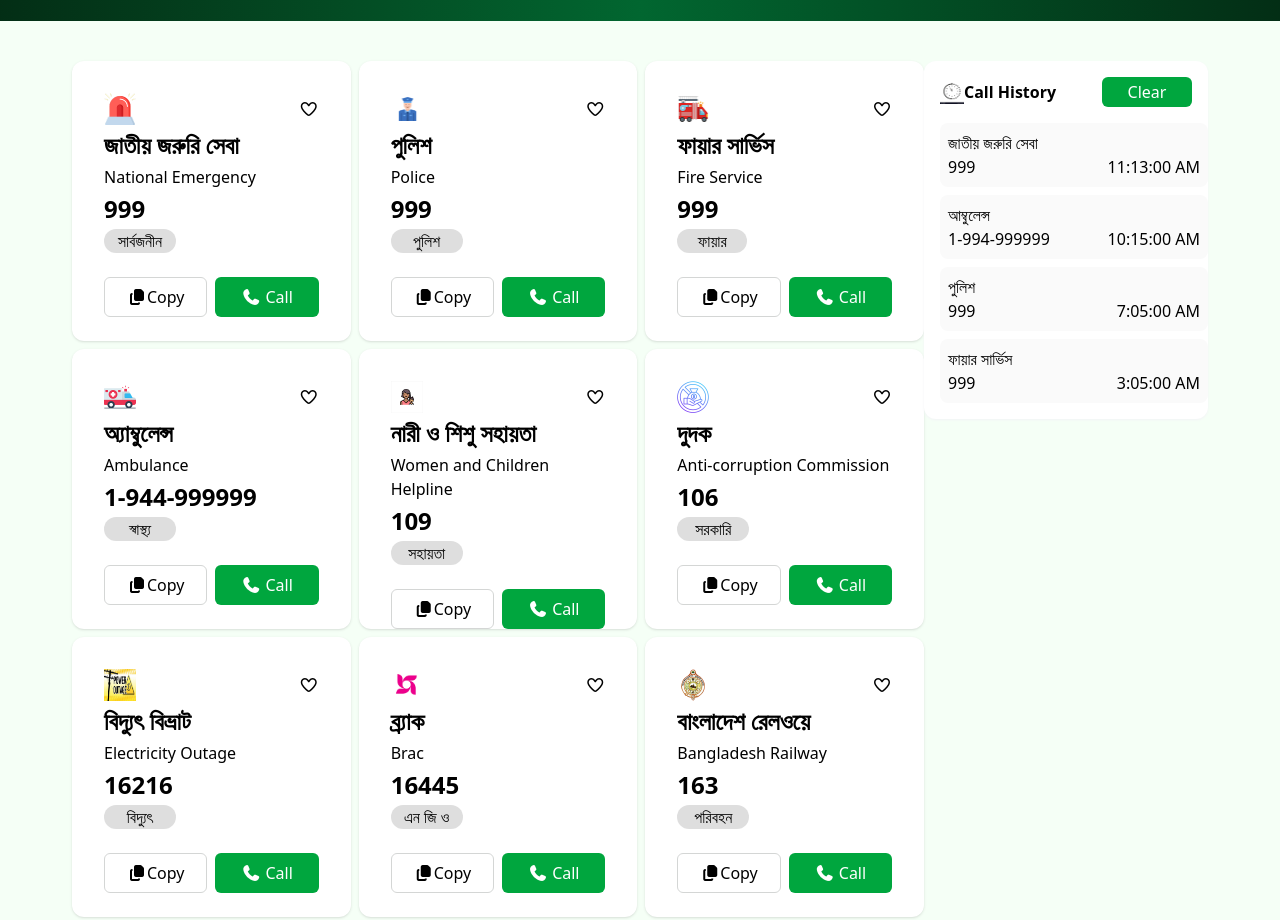
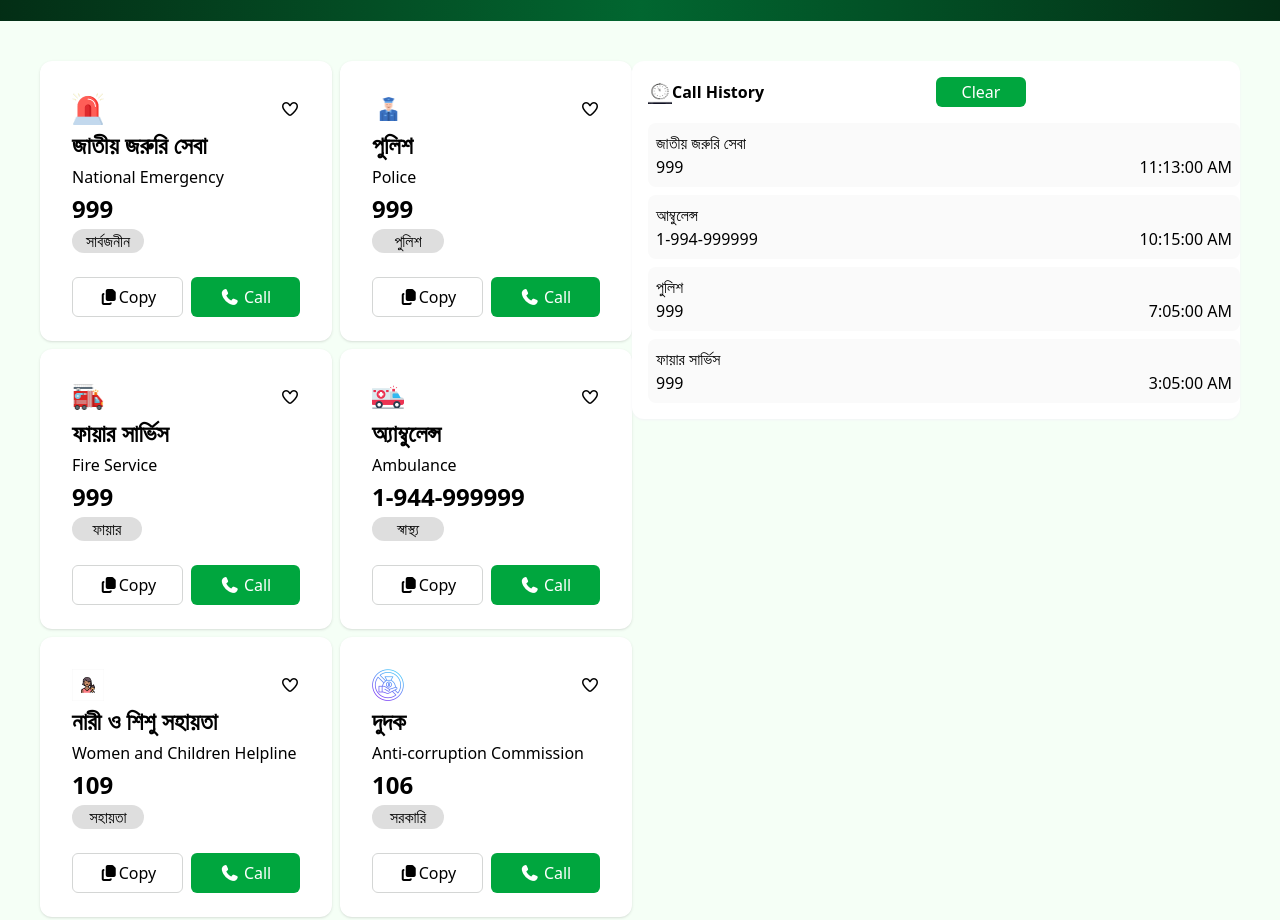
Before and after one commit to FahmidaHamid/assignment05SolutionFH, a website: page index.html in a window 1280 px wide. Shown: the part 351-1271 px from the top of the page. Drawn offline with Linux system fonts and the light colour scheme; a web font is replaced by a local one.

Commit message:
responsible testing

```diff
--- a/index.html
+++ b/index.html
@@ -29,7 +29,7 @@
   >
     <div
       id="nav"
-      class="w-full sm:h-screen md:max-h-10 pl-6 pr-6 pt-14 pb-14 flex flex-1 flex-row items-center justify-between shadow-[0_1px_50px_0px_rgba(181,181,181,0.25)] bg-white"
+      class="w-screen md:max-h-10 pl-6 pr-6 pt-14 pb-14 flex flex-1 flex-row items-center justify-between shadow-[0_1px_50px_0px_rgba(181,181,181,0.25)] bg-white"
     >
       <div id="left" class="flex flex-1 flex-row items-center justify-left">
         <img class="w-8 h-8" src="./assets/logo.png" alt="logo" />
@@ -82,9 +82,9 @@
         Government of the People's Republic of Bangladesh
       </h3>
     </div>
-    <div id="service-area" class="w-95/100 p-10 flex flex-1">
+    <div id="service-area" class="w-screen p-10 flex flex-1">
       <div
-        class="left-cards xs:1/2 sm:8/12 lg:w-9/12 grid sm:grid-cols-1 md:grid-cols-2 lg:grid-cols-3 gap-x-2 gap-y-2 justify-center items-center rounded-xl shadow-white"
+        class="left-cards w-4/5 grid sm:grid-cols-1 lg:grid-cols-2 gap-x-2 gap-y-2 justify-center items-center rounded-xl shadow-white flex-1"
       >
         <div
           class="flex flex-1 flex-col max-w-[360px] max-h-[280px] sm:p-4 md:p-8 bg-[ #ffffff80] rounded-xl shadow-sm bg-white gap-1"
@@ -111,12 +111,12 @@
 
           <div id="inside-card" class="flex flex-1 gap-2 pt-5">
             <button
-              class="copy-btn w-[120px] h-[40px] border border-[rgba(212,214,213,1)] rounded-md bg-[rgba(255, 255, 255, 1)] hover:bg-pink-300 hover:shadow-lg transition duration-300"
+              class="copy-btn w-[120px] h-[40px] border border-[rgba(212,214,213,1)] rounded-md bg-[rgba(255, 255, 255, 1)] hover:bg-pink-300 hover:shadow-lg transition duration-300 flex-1"
             >
               <i class="fa-solid fa-copy"></i>Copy
             </button>
             <button
-              class="call-btn w-[120px] h-[40px] rounded-md bg-[#00A63E] text-white hover:bg-purple-600 hover:shadow-lg transition duration-300"
+              class="call-btn w-[120px] h-[40px] rounded-md bg-[#00A63E] text-white hover:bg-purple-600 hover:shadow-lg transition duration-300 flex-1"
             >
               <i class="fa-solid fa-phone" aria-hidden="true"></i> Call
             </button>
@@ -141,12 +141,12 @@
 
           <div id="inside-card" class="flex flex-1 gap-2 pt-5">
             <button
-              class="copy-btn w-[120px] h-[40px] border border-[rgba(212,214,213,1)] rounded-md bg-[rgba(255, 255, 255, 1)] hover:bg-pink-300 hover:shadow-lg transition duration-300"
+              class="copy-btn flex-1 w-[120px] h-[40px] border border-[rgba(212,214,213,1)] rounded-md bg-[rgba(255, 255, 255, 1)] hover:bg-pink-300 hover:shadow-lg transition duration-300"
             >
               <i class="fa-solid fa-copy"></i>Copy
             </button>
             <button
-              class="call-btn w-[120px] h-[40px] rounded-md bg-[#00A63E] text-white hover:bg-purple-600 hover:shadow-lg transition duration-300"
+              class="call-btn flex-1 w-[120px] h-[40px] rounded-md bg-[#00A63E] text-white hover:bg-purple-600 hover:shadow-lg transition duration-300"
             >
               <i class="fa-solid fa-phone"></i> Call
             </button>
@@ -176,12 +176,12 @@
 
           <div id="inside-card" class="flex flex-1 gap-2 pt-5">
             <button
-              class="copy-btn w-[120px] h-[40px] border border-[rgba(212,214,213,1)] rounded-md bg-[rgba(255, 255, 255, 1)] hover:bg-pink-300 hover:shadow-lg transition duration-300"
+              class="copy-btn flex-1 w-[120px] h-[40px] border border-[rgba(212,214,213,1)] rounded-md bg-[rgba(255, 255, 255, 1)] hover:bg-pink-300 hover:shadow-lg transition duration-300"
             >
               <i class="fa-solid fa-copy"></i>Copy
             </button>
             <button
-              class="call-btn w-[120px] h-[40px] rounded-md bg-[#00A63E] text-white hover:bg-purple-600 hover:shadow-lg transition duration-300"
+              class="call-btn flex-1 w-[120px] h-[40px] rounded-md bg-[#00A63E] text-white hover:bg-purple-600 hover:shadow-lg transition duration-300"
             >
               <i class="fa-solid fa-phone"></i> Call
             </button>
@@ -211,12 +211,12 @@
 
           <div id="inside-card" class="flex flex-1 gap-2 pt-5">
             <button
-              class="copy-btn w-[120px] h-[40px] border border-[rgba(212,214,213,1)] rounded-md bg-[rgba(255, 255, 255, 1)] hover:bg-pink-300 hover:shadow-lg transition duration-300"
+              class="copy-btn flex-1 w-[120px] h-[40px] border border-[rgba(212,214,213,1)] rounded-md bg-[rgba(255, 255, 255, 1)] hover:bg-pink-300 hover:shadow-lg transition duration-300"
             >
               <i class="fa-solid fa-copy"></i>Copy
             </button>
             <button
-              class="call-btn w-[120px] h-[40px] rounded-md bg-[#00A63E] text-white hover:bg-purple-600 hover:shadow-lg transition duration-300"
+              class="call-btn flex-1 w-[120px] h-[40px] rounded-md bg-[#00A63E] text-white hover:bg-purple-600 hover:shadow-lg transition duration-300"
             >
               <i class="fa-solid fa-phone"></i> Call
             </button>
@@ -244,12 +244,12 @@
 
           <div id="inside-card" class="flex flex-1 gap-2 pt-5">
             <button
-              class="copy-btn w-[120px] h-[40px] border border-[rgba(212,214,213,1)] rounded-md bg-[rgba(255, 255, 255, 1)] hover:bg-pink-300 hover:shadow-lg transition duration-300"
+              class="copy-btn flex-1 w-[120px] h-[40px] border border-[rgba(212,214,213,1)] rounded-md bg-[rgba(255, 255, 255, 1)] hover:bg-pink-300 hover:shadow-lg transition duration-300"
             >
               <i class="fa-solid fa-copy"></i>Copy
             </button>
             <button
-              class="call-btn w-[120px] h-[40px] rounded-md bg-[#00A63E] text-white hover:bg-purple-600 hover:shadow-lg transition duration-300"
+              class="call-btn flex-1 w-[120px] h-[40px] rounded-md bg-[#00A63E] text-white hover:bg-purple-600 hover:shadow-lg transition duration-300"
             >
               <i class="fa-solid fa-phone"></i> Call
             </button>
@@ -279,12 +279,12 @@
 
           <div id="inside-card" class="flex flex-1 gap-2 pt-5">
             <button
-              class="copy-btn w-[120px] h-[40px] border border-[rgba(212,214,213,1)] rounded-md bg-[rgba(255, 255, 255, 1)] hover:bg-pink-300 hover:shadow-lg transition duration-300"
+              class="copy-btn flex-1 w-[120px] h-[40px] border border-[rgba(212,214,213,1)] rounded-md bg-[rgba(255, 255, 255, 1)] hover:bg-pink-300 hover:shadow-lg transition duration-300"
             >
               <i class="fa-solid fa-copy"></i>Copy
             </button>
             <button
-              class="call-btn w-[120px] h-[40px] rounded-md bg-[#00A63E] text-white hover:bg-purple-600 hover:shadow-lg transition duration-300"
+              class="call-btn flex-1 w-[120px] h-[40px] rounded-md bg-[#00A63E] text-white hover:bg-purple-600 hover:shadow-lg transition duration-300"
             >
               <i class="fa-solid fa-phone"></i> Call
             </button>
@@ -314,12 +314,12 @@
 
           <div id="inside-card" class="flex flex-1 gap-2 pt-5">
             <button
-              class="copy-btn w-[120px] h-[40px] border border-[rgba(212,214,213,1)] rounded-md bg-[rgba(255, 255, 255, 1)] hover:bg-pink-300 hover:shadow-lg transition duration-300"
+              class="copy-btn flex-1 w-[120px] h-[40px] border border-[rgba(212,214,213,1)] rounded-md bg-[rgba(255, 255, 255, 1)] hover:bg-pink-300 hover:shadow-lg transition duration-300"
             >
               <i class="fa-solid fa-copy"></i>Copy
             </button>
             <button
-              class="call-btn w-[120px] h-[40px] rounded-md bg-[#00A63E] text-white hover:bg-purple-600 hover:shadow-lg transition duration-300"
+              class="call-btn flex-1 w-[120px] h-[40px] rounded-md bg-[#00A63E] text-white hover:bg-purple-600 hover:shadow-lg transition duration-300"
             >
               <i class="fa-solid fa-phone"></i> Call
             </button>
@@ -344,12 +344,12 @@
 
           <div id="inside-card" class="flex flex-1 gap-2 pt-5">
             <button
-              class="copy-btn w-[120px] h-[40px] border border-[rgba(212,214,213,1)] rounded-md bg-[rgba(255, 255, 255, 1)] hover:bg-pink-300 hover:shadow-lg transition duration-300"
+              class="copy-btn flex-1 w-[120px] h-[40px] border border-[rgba(212,214,213,1)] rounded-md bg-[rgba(255, 255, 255, 1)] hover:bg-pink-300 hover:shadow-lg transition duration-300"
             >
               <i class="fa-solid fa-copy"></i>Copy
             </button>
             <button
-              class="call-btn w-[120px] h-[40px] rounded-md bg-[#00A63E] text-white hover:bg-purple-600 hover:shadow-lg transition duration-300"
+              class="call-btn flex-1 w-[120px] h-[40px] rounded-md bg-[#00A63E] text-white hover:bg-purple-600 hover:shadow-lg transition duration-300"
             >
               <i class="fa-solid fa-phone"></i> Call
             </button>
@@ -379,12 +379,12 @@
 
           <div id="inside-card" class="flex flex-1 gap-2 pt-5">
             <button
-              class="copy-btn w-[120px] h-[40px] border border-[rgba(212,214,213,1)] rounded-md bg-[rgba(255, 255, 255, 1)] hover:bg-pink-300 hover:shadow-lg transition duration-300"
+              class="copy-btn flex-1 w-[120px] h-[40px] border border-[rgba(212,214,213,1)] rounded-md bg-[rgba(255, 255, 255, 1)] hover:bg-pink-300 hover:shadow-lg transition duration-300"
             >
               <i class="fa-solid fa-copy"></i>Copy
             </button>
             <button
-              class="call-btn w-[120px] h-[40px] rounded-md bg-[#00A63E] text-white hover:bg-purple-600 hover:shadow-lg transition duration-300"
+              class="call-btn flex-1 w-[120px] h-[40px] rounded-md bg-[#00A63E] text-white hover:bg-purple-600 hover:shadow-lg transition duration-300"
             >
               <i class="fa-solid fa-phone"></i> Call
             </button>
@@ -392,15 +392,15 @@
         </div>
       </div>
       <div
-        class="right-list xs:1/2 sm:4/12 lg:w-3/12 h-full rounded-xl shadow shadow-gray-100 bg-white p-2"
+        class="right-list w-1/5 h-full rounded-xl shadow shadow-gray-100 bg-white p-2 flex-1"
       >
         <div
           id="history"
-          class="flex flex-1 sm:flex-col lg:flex-row items-center justify-around sm:p-0.5 md:p-2"
+          class="flex-1 grid sm:grid-cols-1 lg:grid-cols-2 items-center justify-around sm:p-0.5 md:p-2"
         >
           <div
             id="hist"
-            class="flex flex-1 sm:flex-col md:flex-row items-center justify-left"
+            class="flex flex-1 sm:flex-col lg:flex-row items-center justify-left"
           >
             <img class="w-6 h-6" src="./assets/clock.png" alt="" srcset="" />
             <h1 class="font-bold">Call History</h1>
@@ -408,13 +408,13 @@
           <button
             type="button"
             id="btn-clear"
-            class="w-[90px] h-[30px] rounded-md bg-[#00A63E] text-white hover:bg-green-900 hover:shadow-lg transition duration-300"
+            class="w-[90px] h-[30px] flex-1 rounded-md bg-[#00A63E] text-white hover:bg-green-900 hover:shadow-lg transition duration-300"
           >
             Clear
           </button>
         </div>
         <div class="flex flex-1 flex-col">
-          <ul id="call-list w-full">
+          <ul id="call-list">
             <li>
               <div
                 class="w-full h-full flex flex-1 flex-col m-2 p-2 rounded-lg bg-[#fafafa]"
--- a/src/callExecution.js
+++ b/src/callExecution.js
@@ -31,7 +31,7 @@ for (let callBtn of callBtns) {
       let time = now.toLocaleTimeString();
 
       newChild.innerHTML =
-        `<div class="w-0.9 sm:h-full md:h-[86px] m-2 p-4 rounded-lg bg-[#fafafa]">
+        `<div class="flex flex-1 flex-col m-2 p-2 rounded-lg bg-[#fafafa]">
           <h1>` +
         titleNode.innerText +
         `</h1>
```
Also changed, not shown: src/output.css.
